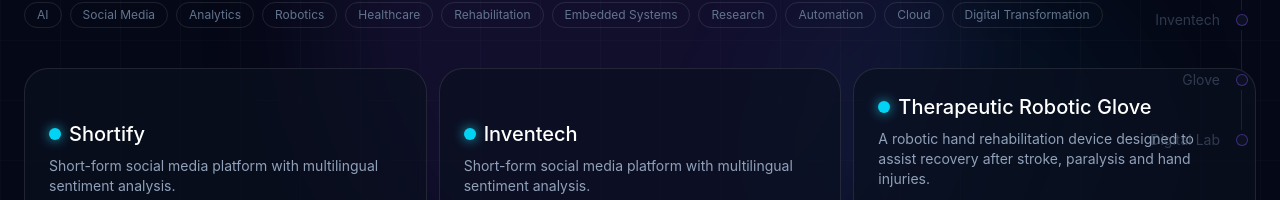
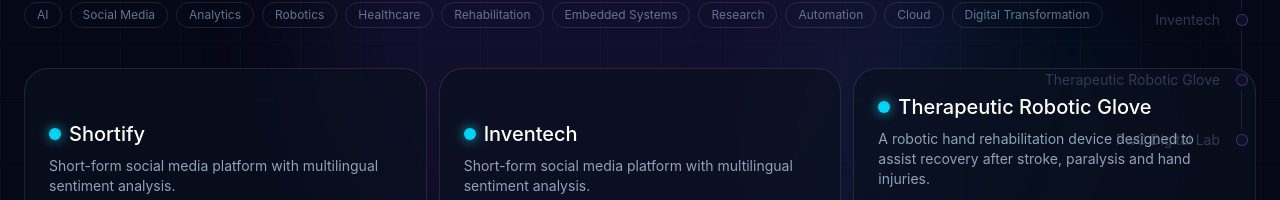
Before and after one commit to ArnavKh/arnav.khadkatkar.com, a React (Vite) app: page /projects in a window 1280 px wide. Shown: the part 380-580 px from the top of the page. Built offline with nearby package versions, Linux system fonts and the light colour scheme.

Commit message:
Architecture upgrade for fetching projects. Removed repeated project listing

```diff
--- a/src/components/projects/DigitalLabSlide.tsx
+++ b/src/components/projects/DigitalLabSlide.tsx
@@ -1,6 +1,7 @@
 import { motion } from "framer-motion";
+import type { Project } from "../../content/types";
 
-export default function DigitalLabSlide() {
+export default function DigitalLabSlide({ project }: { project?: Project }) {
      const capabilities = [
           "AI & GenAI",
           "Cloud Engineering",
@@ -12,7 +13,7 @@
 
      return (
           <section
-               id="digitalLab"
+               id={project?.id ?? "digitalLab"}
                data-slide
                className="relative min-h-screen overflow-hidden bg-white text-[#111111]"
           >
--- a/src/components/projects/GloveSlide.tsx
+++ b/src/components/projects/GloveSlide.tsx
@@ -1,9 +1,10 @@
 import { motion } from "framer-motion";
+import type { Project } from "../../content/types";
 
-export default function GloveSlide() {
+export default function GloveSlide({ project }: { project?: Project }) {
      return (
           <section
-               id="robotic-glove"
+               id={project?.id ?? "robotic-glove"}
                data-slide
                className="relative min-h-screen overflow-hidden bg-[#020617] text-white"
           >
--- a/src/components/projects/InventechSlide.tsx
+++ b/src/components/projects/InventechSlide.tsx
@@ -1,9 +1,10 @@
 import { motion } from "framer-motion";
+import type { Project } from "../../content/types";
 
-export default function InventechSlide() {
+export default function InventechSlide({ project }: { project?: Project }) {
      return (
           <section
-               id="inventech"
+               id={project?.id ?? "inventech"}
                data-slide
                className="relative min-h-screen overflow-hidden bg-slate-50 text-slate-900"
           >
--- a/src/components/projects/ProjectRenderer.tsx
+++ b/src/components/projects/ProjectRenderer.tsx
@@ -1,36 +1,17 @@
 import type { Project } from "../../content/types";
 import ProjectSection from "./ProjectSection";
-
-import ShortifySlide from "./ShortifySlide";
-import InventechSlide from "./InventechSlide";
-import DigitalLabSlide from "./DigitalLabSlide";
-import GloveSlide from "./GloveSlide";
+import slideRegistry from "./slideRegistry";
 
 interface Props {
      project: Project;
 }
 
-export default function ProjectRenderer({
-     project,
-}: Props) {
-     switch (project.id) {
-          case "shortify":
-               return <ShortifySlide />;
+export default function ProjectRenderer({ project }: Props) {
+     const Custom = slideRegistry[project.id];
 
-          case "inventech":
-               return <InventechSlide />;
+     if (Custom) {
+          return <Custom project={project} />;
+     }
 
-          case "robotic-glove":
-               return <GloveSlide />;
-
-          case "digitalLab":
-               return <DigitalLabSlide />;
-
-          default:
-               return (
-                    <ProjectSection
-                         project={project}
-                    />
-               );
-     }
+     return <ProjectSection project={project} />;
 }
--- a/src/components/projects/ShortifySlide.tsx
+++ b/src/components/projects/ShortifySlide.tsx
@@ -1,9 +1,10 @@
 import { motion } from "framer-motion";
+import type { Project } from "../../content/types";
 
-export default function ShortifySlide() {
+export default function ShortifySlide({ project }: { project?: Project }) {
      return (
           <section
-               id="shortify"
+               id={project?.id ?? "shortify"}
                data-slide
                className="relative min-h-screen overflow-hidden"
           >
--- /dev/null
+++ b/src/components/projects/slideRegistry.tsx
@@ -0,0 +1,16 @@
+import type { ComponentType } from "react";
+import type { Project } from "../../content/types";
+
+import ShortifySlide from "./ShortifySlide";
+import InventechSlide from "./InventechSlide";
+import DigitalLabSlide from "./DigitalLabSlide";
+import GloveSlide from "./GloveSlide";
+
+export const slideRegistry: Record<string, ComponentType<{ project?: Project }>> = {
+  shortify: ShortifySlide,
+  inventech: InventechSlide,
+  "robotic-glove": GloveSlide,
+  digitalLab: DigitalLabSlide,
+};
+
+export default slideRegistry;
--- a/src/content/index.ts
+++ b/src/content/index.ts
@@ -18,5 +18,3 @@
 export {
   skills
 };
-
-console.log(projects);
--- a/src/pages/Projects.tsx
+++ b/src/pages/Projects.tsx
@@ -34,26 +34,8 @@
 
       <ProjectRail
         sections={[
-          {
-            id: "navigator",
-            label: "Hub",
-          },
-          {
-            id: "shortify",
-            label: "Shortify",
-          },
-          {
-            id: "inventech",
-            label: "Inventech",
-          },
-          {
-            id: "robotic-glove",
-            label: "Glove",
-          },
-          {
-            id: "digitalLab",
-            label: "Digital Lab",
-          },
+          { id: "navigator", label: "Hub" },
+          ...projects.map((p) => ({ id: p.id, label: p.title })),
         ]}
       />
 
```
